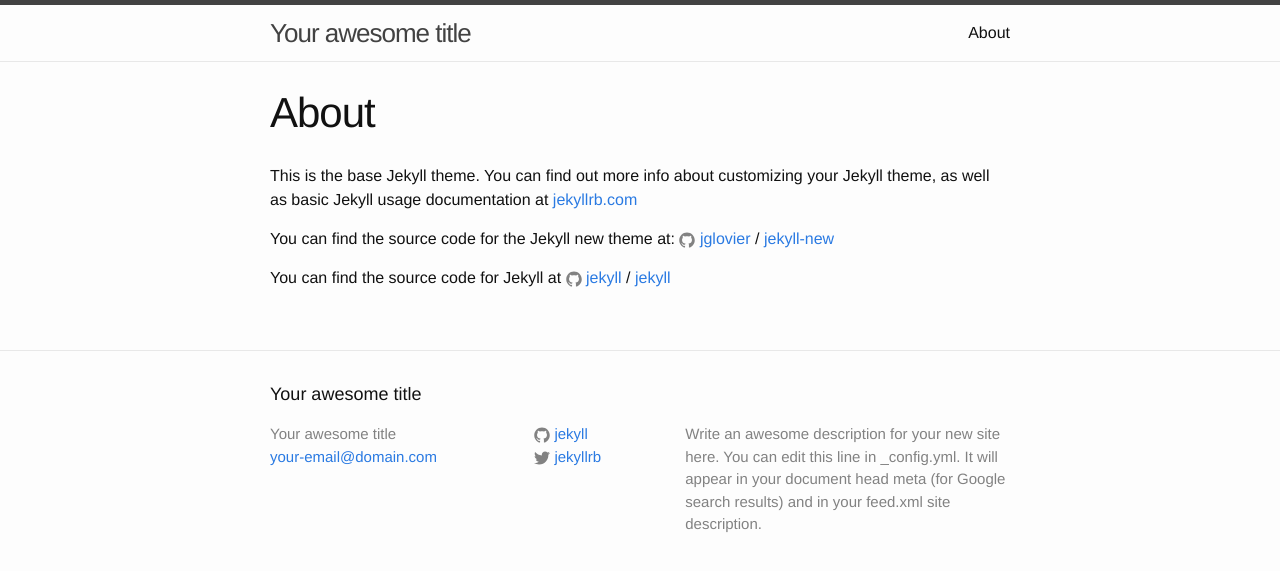
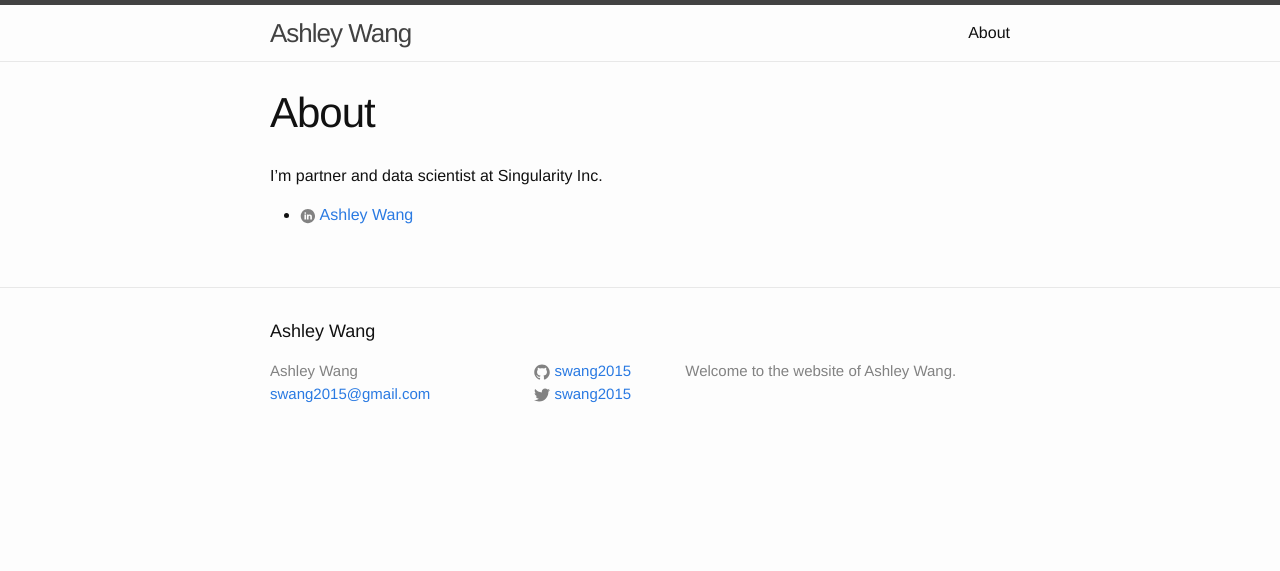
Before and after one commit to photon3710/photon3710.github.io, a Jekyll site: the page built from about.md, in a window 1280 px wide. Shown: the top 571 px of the page. Built offline with Jekyll 4.4.1, drawn with Linux system fonts in a browser that asks for light colours.

Commit message:
personalize config and CNAME

```diff
--- /dev/null
+++ b/CNAME
@@ -0,0 +1 @@
+ashleywang.me
--- a/_config.yml
+++ b/_config.yml
@@ -6,16 +6,14 @@
 # 'jekyll serve'. If you change this file, please restart the server process.
 
 # Site settings
-title: Your awesome title
-email: your-email@domain.com
+title: Ashley Wang
+email: swang2015@gmail.com
 description: > # this means to ignore newlines until "baseurl:"
-  Write an awesome description for your new site here. You can edit this
-  line in _config.yml. It will appear in your document head meta (for
-  Google search results) and in your feed.xml site description.
+  Welcome to the website of Ashley Wang.
 baseurl: "" # the subpath of your site, e.g. /blog
-url: "http://yourdomain.com" # the base hostname & protocol for your site
-twitter_username: jekyllrb
-github_username:  jekyll
+url: "http://ashleywang.me" # the base hostname & protocol for your site
+twitter_username: swang2015
+github_username:  swang2015
 
 # Build settings
 markdown: kramdown
--- /dev/null
+++ b/_includes/icon-linkedin.html
@@ -0,0 +1 @@
+<a href="https://www.linkedin.com/in/{{ include.userid }}"><span class="icon icon--linkedin">{% include icon-linkedin.svg %}</span><span class="username"> {{ include.username }}</span></a>
--- a/about.md
+++ b/about.md
@@ -4,12 +4,6 @@ title: About
 permalink: /about/
 ---
 
-This is the base Jekyll theme. You can find out more info about customizing your Jekyll theme, as well as basic Jekyll usage documentation at [jekyllrb.com](http://jekyllrb.com/)
+I'm partner and data scientist at Singularity Inc.
 
-You can find the source code for the Jekyll new theme at:
-{% include icon-github.html username="jglovier" %} /
-[jekyll-new](https://github.com/jglovier/jekyll-new)
-
-You can find the source code for Jekyll at
-{% include icon-github.html username="jekyll" %} /
-[jekyll](https://github.com/jekyll/jekyll)
+- {% include icon-linkedin.html username="Ashley Wang" userid="swang2015" %}
```
Also changed, not shown: _includes/icon-linkedin.svg (added), 1 other file.
